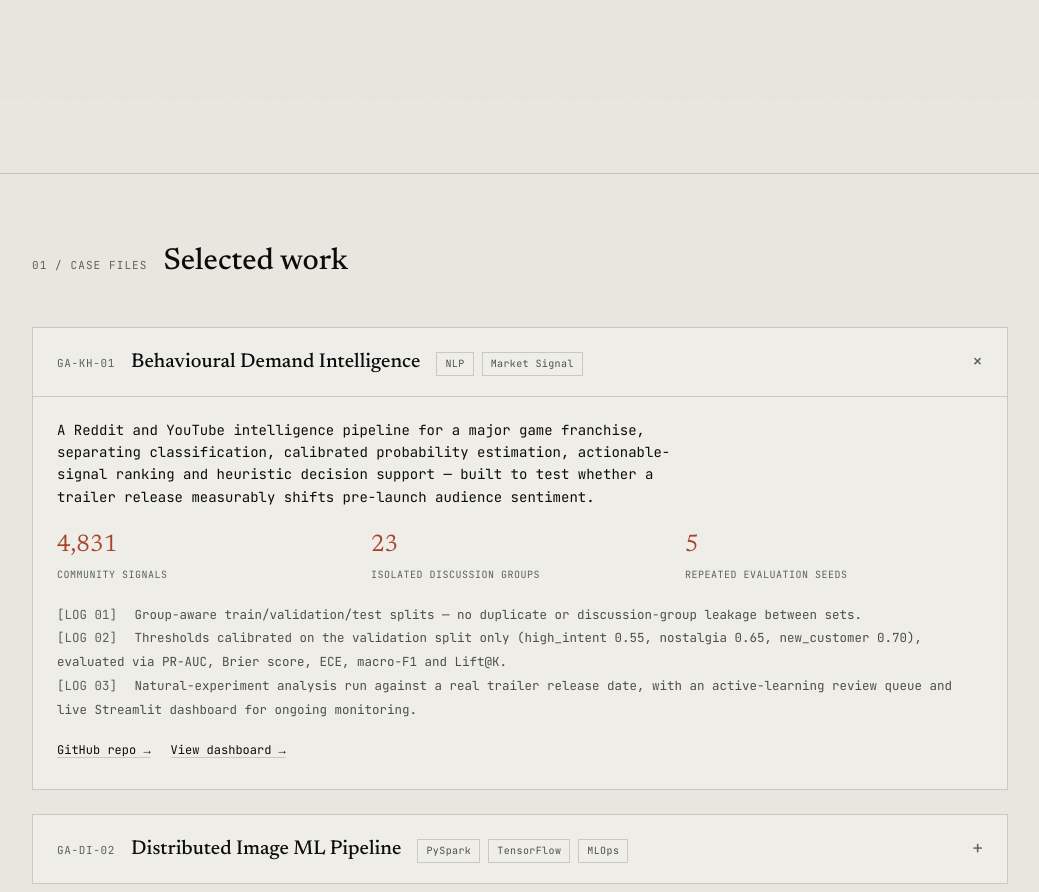
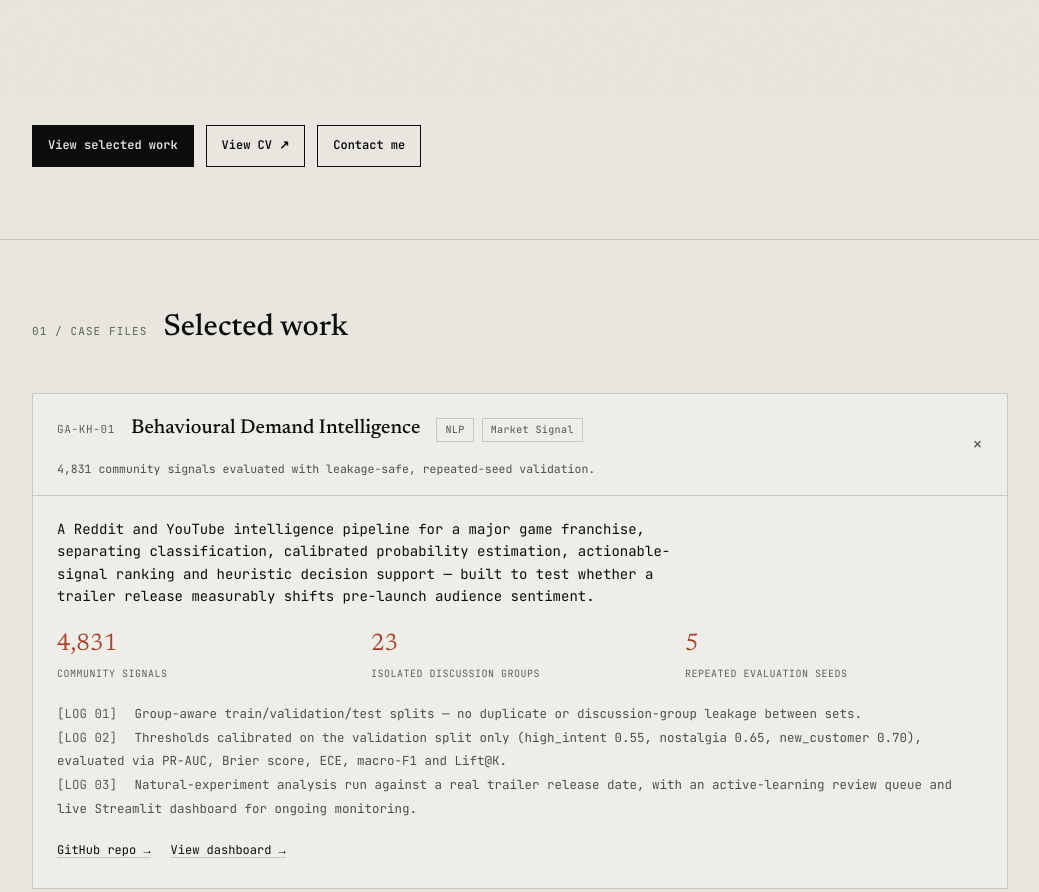
Before and after one commit to Ghobi-A/Portfolio, a plain HTML site: page index.html in a window 1280 px wide. Shown: the part 700-1592 px from the top of the page, without its empty margins (120-1159 px from the left). Drawn offline with nearby package versions, Linux system fonts and the light colour scheme.

Commit message:
Add CV and improve portfolio conversion

```diff
--- a/index.html
+++ b/index.html
@@ -75,6 +75,7 @@
   .header-nav { display: flex; gap: 28px; }
   .header-nav a { text-decoration: none; opacity: 0.75; transition: opacity 0.15s; }
   .header-nav a:hover { opacity: 1; color: var(--rust); }
+  .header-nav .nav-cv { opacity: 1; color: var(--rust); font-weight: 600; }
 
   /* ===== HERO ===== */
   .hero {
@@ -155,6 +156,26 @@
   }
   .open-question .status::before { content: "● "; }
 
+  .hero-actions {
+    display: flex;
+    flex-wrap: wrap;
+    gap: 12px;
+    margin-top: 24px;
+  }
+  .action-link {
+    display: inline-flex;
+    align-items: center;
+    min-height: 42px;
+    padding: 9px 15px;
+    border: 1.5px solid var(--ink);
+    text-decoration: none;
+    font-size: 12px;
+    font-weight: 600;
+    transition: background 0.15s, color 0.15s, border-color 0.15s;
+  }
+  .action-link.primary { background: var(--ink); color: var(--paper); }
+  .action-link:hover { background: var(--rust); color: var(--paper); border-color: var(--rust); }
+
   /* ===== SECTION LABELS ===== */
   .section { padding: 64px 0; border-top: 1px solid var(--line); }
   .section-head {
@@ -202,6 +223,12 @@
   .file-head-left { display: flex; align-items: baseline; gap: 16px; flex-wrap: wrap; }
   .file-id { font-size: 11px; color: var(--sage-dim); letter-spacing: 0.06em; white-space: nowrap; }
   .file-title { font-family: var(--serif); font-size: 1.25rem; font-weight: 500; }
+  .file-outcome {
+    flex-basis: 100%;
+    font-size: 11.5px;
+    line-height: 1.5;
+    color: var(--text-secondary);
+  }
   .file-tags { display: flex; gap: 8px; flex-wrap: wrap; }
   .file-tag {
     font-size: 10px;
@@ -314,6 +341,7 @@
       <a href="#experimental">Experimental</a>
       <a href="#about">About</a>
       <a href="#contact">Contact</a>
+      <a class="nav-cv" href="assets/Ghobikan-Aravindan-CV.pdf" target="_blank" rel="noopener">CV ↗</a>
     </nav>
   </div>
 </header>
@@ -347,6 +375,11 @@
       <p>From behavioural demand signals to restaurant operations and privacy audits, I build reproducible systems that make uncertainty measurable — then ship them where real people depend on the result.</p>
       <div class="status">STATUS: ACTIVE — five case files, one experimental lab</div>
     </div>
+    <div class="hero-actions" aria-label="Portfolio actions">
+      <a class="action-link primary" href="#projects">View selected work</a>
+      <a class="action-link" href="assets/Ghobikan-Aravindan-CV.pdf" target="_blank" rel="noopener">View CV ↗</a>
+      <a class="action-link" href="mailto:ghobikan15@hotmail.co.uk">Contact me</a>
+    </div>
   </div>
 </section>
 
@@ -367,6 +400,7 @@
             <span class="file-tag">NLP</span>
             <span class="file-tag">Market Signal</span>
           </div>
+          <span class="file-outcome">4,831 community signals evaluated with leakage-safe, repeated-seed validation.</span>
         </div>
         <span class="file-toggle" aria-hidden="true">+</span>
       </button>
@@ -405,6 +439,7 @@
             <span class="file-tag">TensorFlow</span>
             <span class="file-tag">MLOps</span>
           </div>
+          <span class="file-outcome">2.28× faster preprocessing and 4.58× higher input throughput across 3,670 images.</span>
         </div>
         <span class="file-toggle" aria-hidden="true">+</span>
       </button>
@@ -443,6 +478,7 @@
             <span class="file-tag">Game AI</span>
             <span class="file-tag">Decision Science</span>
           </div>
+          <span class="file-outcome">100k simulations per matchup, translated into a tested playable prototype.</span>
         </div>
         <span class="file-toggle" aria-hidden="true">+</span>
       </button>
@@ -481,6 +517,7 @@
             <span class="file-tag">Production System</span>
             <span class="file-tag">Full-Stack</span>
           </div>
+          <span class="file-outcome">Live client platform with secure payments, realtime kitchen operations and CI-gated releases.</span>
         </div>
         <span class="file-toggle" aria-hidden="true">+</span>
       </button>
@@ -517,6 +554,7 @@
             <span class="file-tag">Differential Privacy</span>
             <span class="file-tag">Membership Inference</span>
           </div>
+          <span class="file-outcome">Formal privacy accounting paired with empirical leakage and fairness auditing.</span>
         </div>
         <span class="file-toggle" aria-hidden="true">+</span>
       </button>
@@ -564,6 +602,7 @@
             <span class="file-tag">MIDI</span>
             <span class="file-tag">Generative Systems</span>
           </div>
+          <span class="file-outcome">Editable MIDI generation with deterministic baselines and measurable musical constraints.</span>
         </div>
         <span class="file-toggle" aria-hidden="true">+</span>
       </button>
@@ -595,7 +634,7 @@
     </div>
     <div class="about-grid">
       <div class="about-text">
-        <p><strong>MSc Data Science</strong> (City St George's, University of London), <strong>BEng Electrical &amp; Electronic Engineering.</strong> Previously a Data Analytics Consultant at iO-Sphere and Risk Analyst at SRS Storage &amp; Logistics, working across marketing attribution, risk modelling, and BigQuery-based diagnostics.</p>
+        <p><strong>MSc Data Science</strong> (City St George's, University of London), <strong>BEng Electrical &amp; Electronic Engineering.</strong> Completed an intensive iO-Sphere data analytics consulting programme and previously worked as a Risk Analyst at SRS Storage &amp; Logistics, applying BigQuery diagnostics, attribution analysis and risk modelling to operational decisions.</p>
         <p>Interested in problems where the interesting part is verifying a claim, not just producing an output — whether that's auditing a privacy guarantee, testing whether a demand signal actually moved, or shipping a system that has to work under real load with a real client depending on it.</p>
       </div>
       <div class="stack-list">
@@ -620,6 +659,7 @@
       <a href="mailto:ghobikan15@hotmail.co.uk">ghobikan15@hotmail.co.uk</a>
       <a href="https://www.linkedin.com/in/ghobi/">LinkedIn →</a>
       <a href="https://github.com/Ghobi-A">GitHub →</a>
+      <a href="assets/Ghobikan-Aravindan-CV.pdf" target="_blank" rel="noopener">View CV →</a>
     </div>
   </div>
 </footer>
```
Also changed, not shown: 1 other file.
